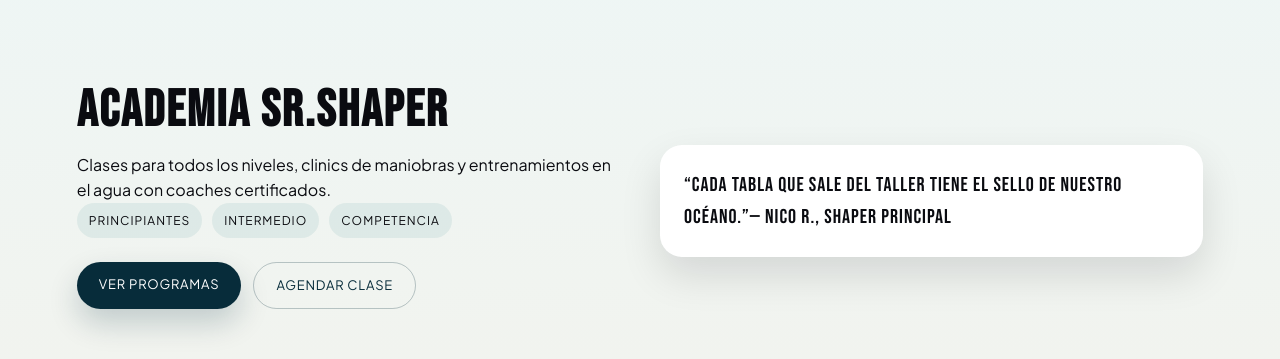
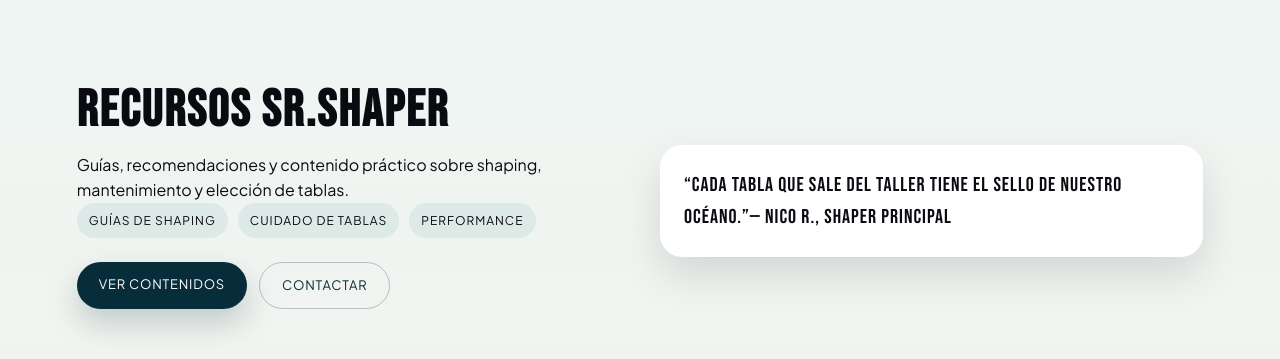
Before and after one commit to srshaper-app/srshaper-app, a Next.js app: page / in a window 1280 px wide. Shown: the part 1739-2098 px from the top of the page. Built offline with nearby package versions, Linux system fonts and the light colour scheme; no server answers; the database is empty.

Commit message:
remove class references

```diff
--- a/src/app/contacto/page.tsx
+++ b/src/app/contacto/page.tsx
@@ -4,7 +4,7 @@ export default function ContactoPage() {
       <section className="page-hero">
         <p className="breadcrumb">Inicio / Contacto</p>
         <h1>Hablemos de tu próxima sesión.</h1>
-        <p className="lead">Escríbenos para cotizar tablas, clases o asesoría personalizada.</p>
+        <p className="lead">Escríbenos para cotizar tablas o asesoría personalizada.</p>
       </section>
 
       <section className="section wave">
--- a/src/app/page.tsx
+++ b/src/app/page.tsx
@@ -21,7 +21,7 @@ export default async function Home() {
           <h1>Sr.Shaper nace en el agua. Tablas hechas para tu ola.</h1>
           <p className="lead">
             Diseñamos surfboards a medida, seleccionamos accesorios premium y
-            formamos riders en nuestra academia. Todo con estilo surfero,
+            compartimos conocimiento y asesoría. Todo con estilo surfero,
             funcional y auténtico.
           </p>
           <div className="hero-actions">
@@ -115,19 +115,19 @@ export default async function Home() {
 
       <section className="section split">
         <div>
-          <h2>Academia Sr.Shaper</h2>
+          <h2>Recursos Sr.Shaper</h2>
           <p>
-            Clases para todos los niveles, clinics de maniobras y entrenamientos
-            en el agua con coaches certificados.
+            Guías, recomendaciones y contenido práctico sobre shaping,
+            mantenimiento y elección de tablas.
           </p>
           <div className="badges">
-            <span className="badge">Principiantes</span>
-            <span className="badge">Intermedio</span>
-            <span className="badge">Competencia</span>
+            <span className="badge">Guías de shaping</span>
+            <span className="badge">Cuidado de tablas</span>
+            <span className="badge">Performance</span>
           </div>
           <div className="hero-actions">
-            <Link className="btn" href="/academia">Ver programas</Link>
-            <Link className="btn btn-outline" href="/contacto">Agendar clase</Link>
+            <Link className="btn" href="/academia">Ver contenidos</Link>
+            <Link className="btn btn-outline" href="/contacto">Contactar</Link>
           </div>
         </div>
         <div className="quote">
```
Also changed, not shown: src/app/academia/page.tsx (+5 -5 lines).
